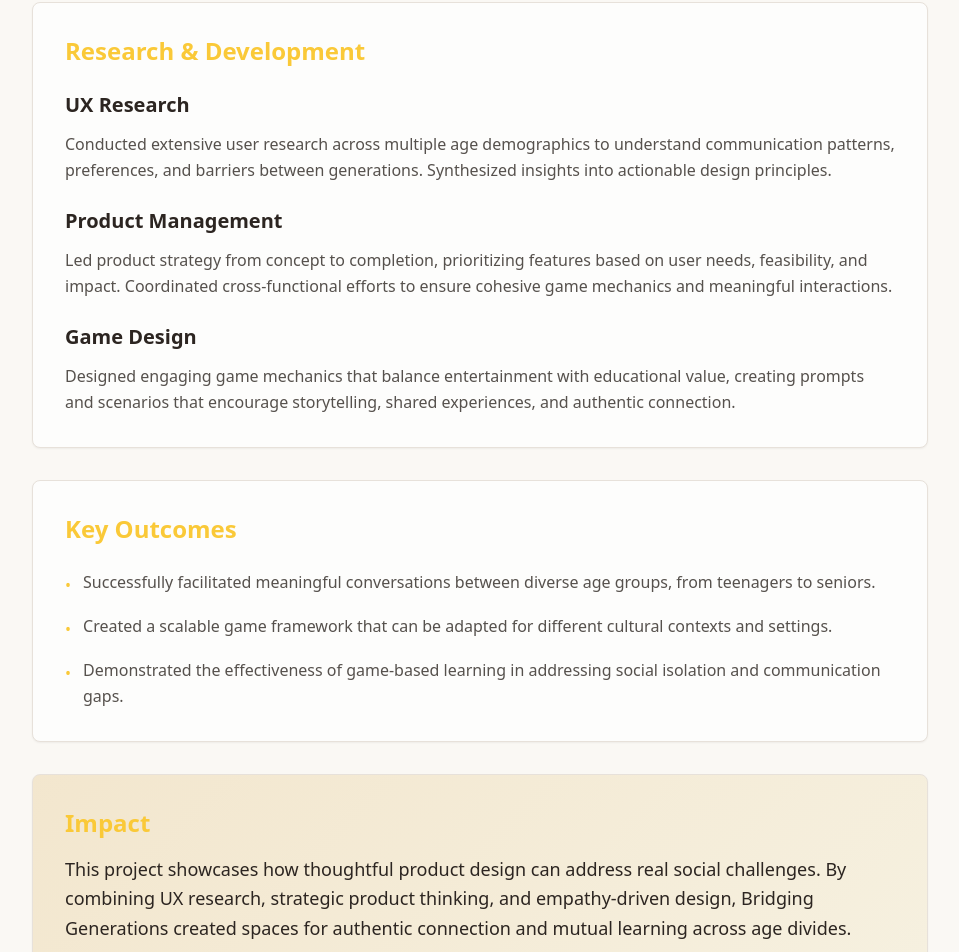
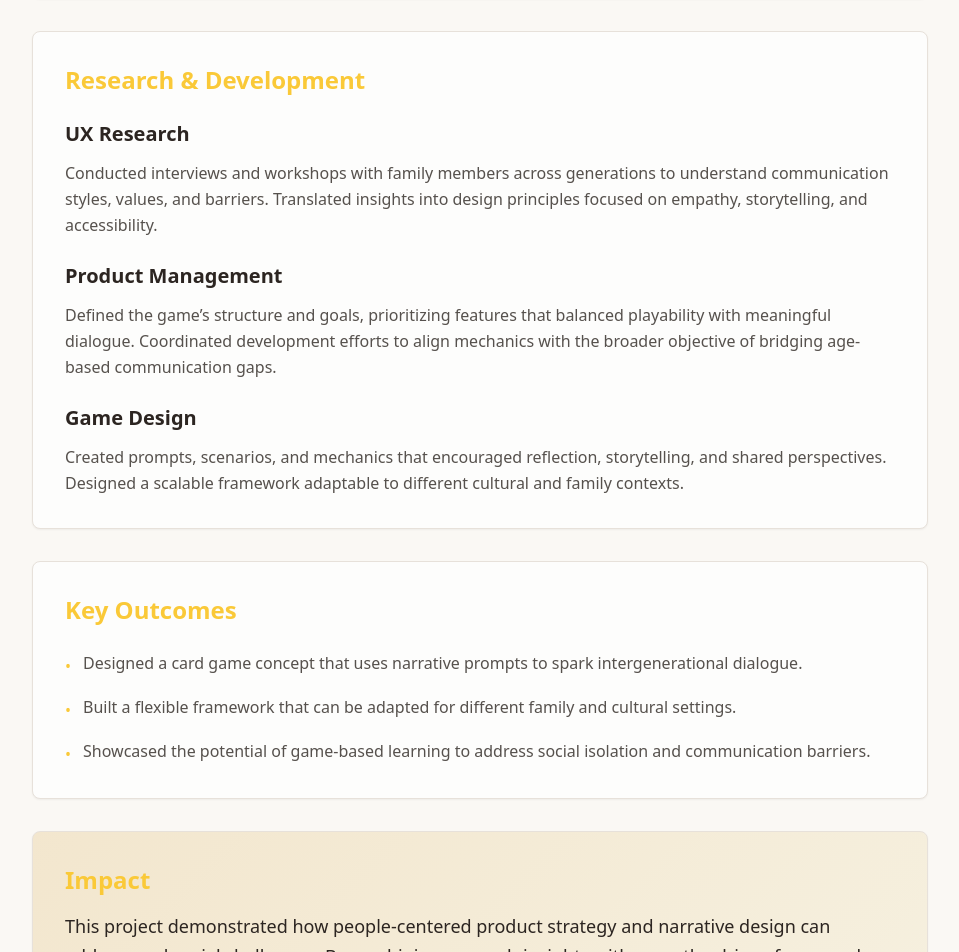
Before and after one commit to slee6390/sunny-outlook-portfolio, a React (Vite) app: page /projects/bridging-generations in a window 1280 px wide. Shown: the part 751-1703 px from the top of the page, without its empty margins (160-1119 px from the left). Built offline with nearby package versions, Linux system fonts and the light colour scheme; the HTML template or start-up script is replaced by a standard one.

Commit message:
Code edited in Lovable Code Editor

```diff
--- a/src/pages/BridgingGenerations.tsx
+++ b/src/pages/BridgingGenerations.tsx
@@ -30,7 +30,7 @@ const BridgingGenerations = () => {
                   Bridging Generations
                 </h1>
                 <p className="text-xl text-muted-foreground mt-2">
-                  Product Strategy • 2023
+                  Product Strategy • 2024
                 </p>
               </div>
             </div>
@@ -65,7 +65,8 @@ const BridgingGenerations = () => {
           <Card className="p-8 mb-8 shadow-soft">
             <h2 className="text-2xl font-bold mb-4 text-primary">My Role</h2>
             <p className="text-lg leading-relaxed text-foreground">
-              [Add your role and responsibilities here]
+              Product strategist and researcher shaping the game’s vision, leading user research,
+              and designing mechanics that foster authentic intergenerational connection.
             </p>
           </Card>
 
@@ -76,27 +77,25 @@ const BridgingGenerations = () => {
               <div>
                 <h3 className="text-xl font-semibold mb-3 text-foreground">UX Research</h3>
                 <p className="text-foreground/80 leading-relaxed">
-                  Conducted extensive user research across multiple age demographics to understand
-                  communication patterns, preferences, and barriers between generations. Synthesized
-                  insights into actionable design principles.
+                  Conducted interviews and workshops with family members across generations to
+                  understand communication styles, values, and barriers.
+                  Translated insights into design principles focused on empathy, storytelling, and accessibility.
                 </p>
               </div>
 
               <div>
                 <h3 className="text-xl font-semibold mb-3 text-foreground">Product Management</h3>
                 <p className="text-foreground/80 leading-relaxed">
-                  Led product strategy from concept to completion, prioritizing features based on
-                  user needs, feasibility, and impact. Coordinated cross-functional efforts to ensure
-                  cohesive game mechanics and meaningful interactions.
+                  Defined the game’s structure and goals, prioritizing features that balanced playability with meaningful dialogue.
+                  Coordinated development efforts to align mechanics with the broader objective of bridging age-based communication gaps.
                 </p>
               </div>
 
               <div>
                 <h3 className="text-xl font-semibold mb-3 text-foreground">Game Design</h3>
                 <p className="text-foreground/80 leading-relaxed">
-                  Designed engaging game mechanics that balance entertainment with educational value,
-                  creating prompts and scenarios that encourage storytelling, shared experiences,
-                  and authentic connection.
+                  Created prompts, scenarios, and mechanics that encouraged reflection, storytelling, and shared perspectives.
+                  Designed a scalable framework adaptable to different cultural and family contexts.
                 </p>
               </div>
             </div>
@@ -109,22 +108,19 @@ const BridgingGenerations = () => {
               <li className="flex items-start">
                 <span className="text-primary mr-3 mt-1">•</span>
                 <p className="text-foreground/80 leading-relaxed">
-                  Successfully facilitated meaningful conversations between diverse age groups,
-                  from teenagers to seniors.
+                  Designed a card game concept that uses narrative prompts to spark intergenerational dialogue.
                 </p>
               </li>
               <li className="flex items-start">
                 <span className="text-primary mr-3 mt-1">•</span>
                 <p className="text-foreground/80 leading-relaxed">
-                  Created a scalable game framework that can be adapted for different cultural
-                  contexts and settings.
+                 Built a flexible framework that can be adapted for different family and cultural settings.
                 </p>
               </li>
               <li className="flex items-start">
                 <span className="text-primary mr-3 mt-1">•</span>
                 <p className="text-foreground/80 leading-relaxed">
-                  Demonstrated the effectiveness of game-based learning in addressing social
-                  isolation and communication gaps.
+                  Showcased the potential of game-based learning to address social isolation and communication barriers.
                 </p>
               </li>
             </ul>
@@ -134,10 +130,9 @@ const BridgingGenerations = () => {
           <Card className="p-8 bg-gradient-peach shadow-soft">
             <h2 className="text-2xl font-bold mb-4 text-primary">Impact</h2>
             <p className="text-lg leading-relaxed text-foreground">
-              This project showcases how thoughtful product design can address real social challenges.
-              By combining UX research, strategic product thinking, and empathy-driven design,
-              Bridging Generations created spaces for authentic connection and mutual learning
-              across age divides.
+              This project demonstrated how people-centered product strategy and narrative design can address real social challenges.
+              By combining research insights with empathy-driven frameworks, Bridging Generations created a foundation
+              for future tools that encourage authentic connection and mutual understanding across age divides.
             </p>
           </Card>
         </div>
```
